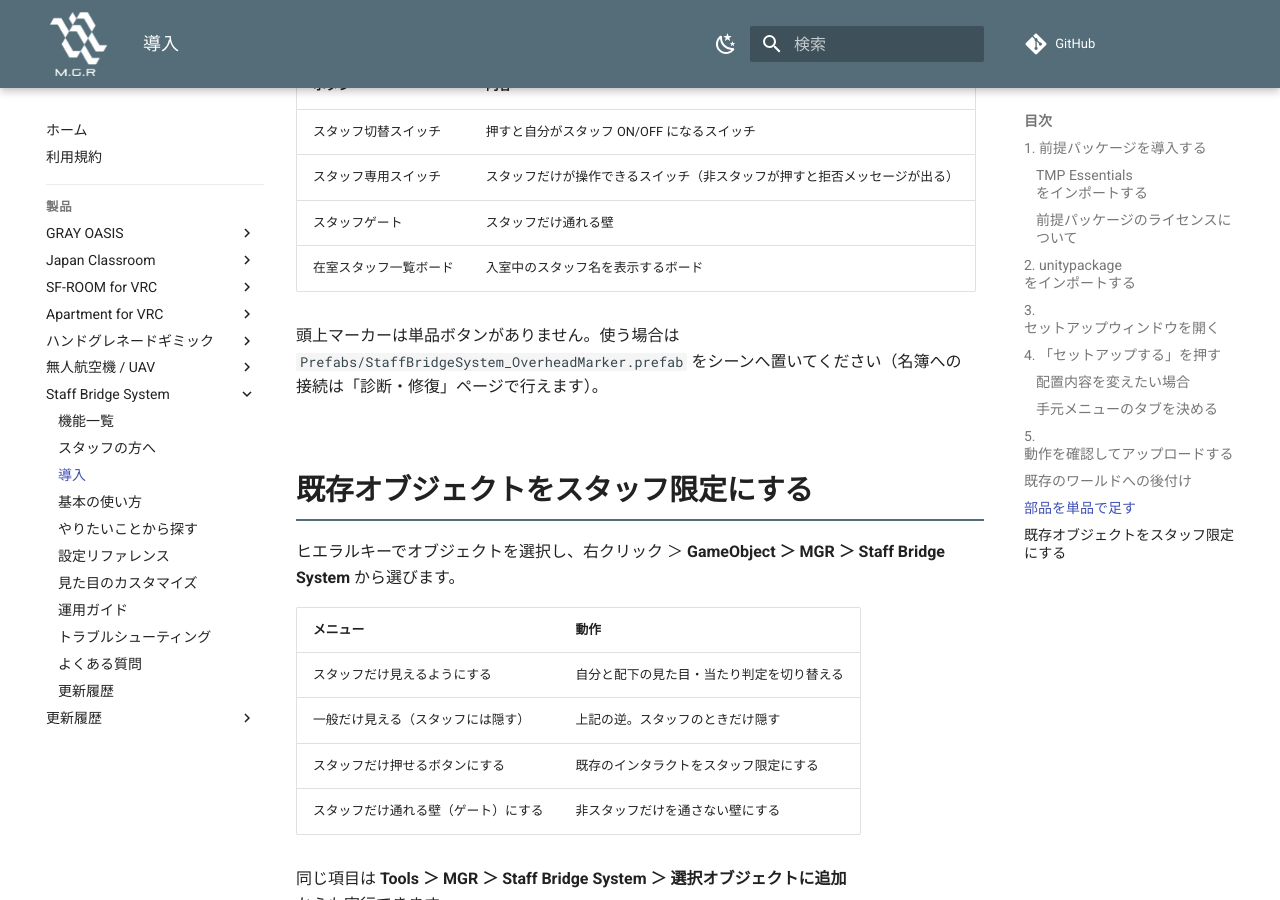
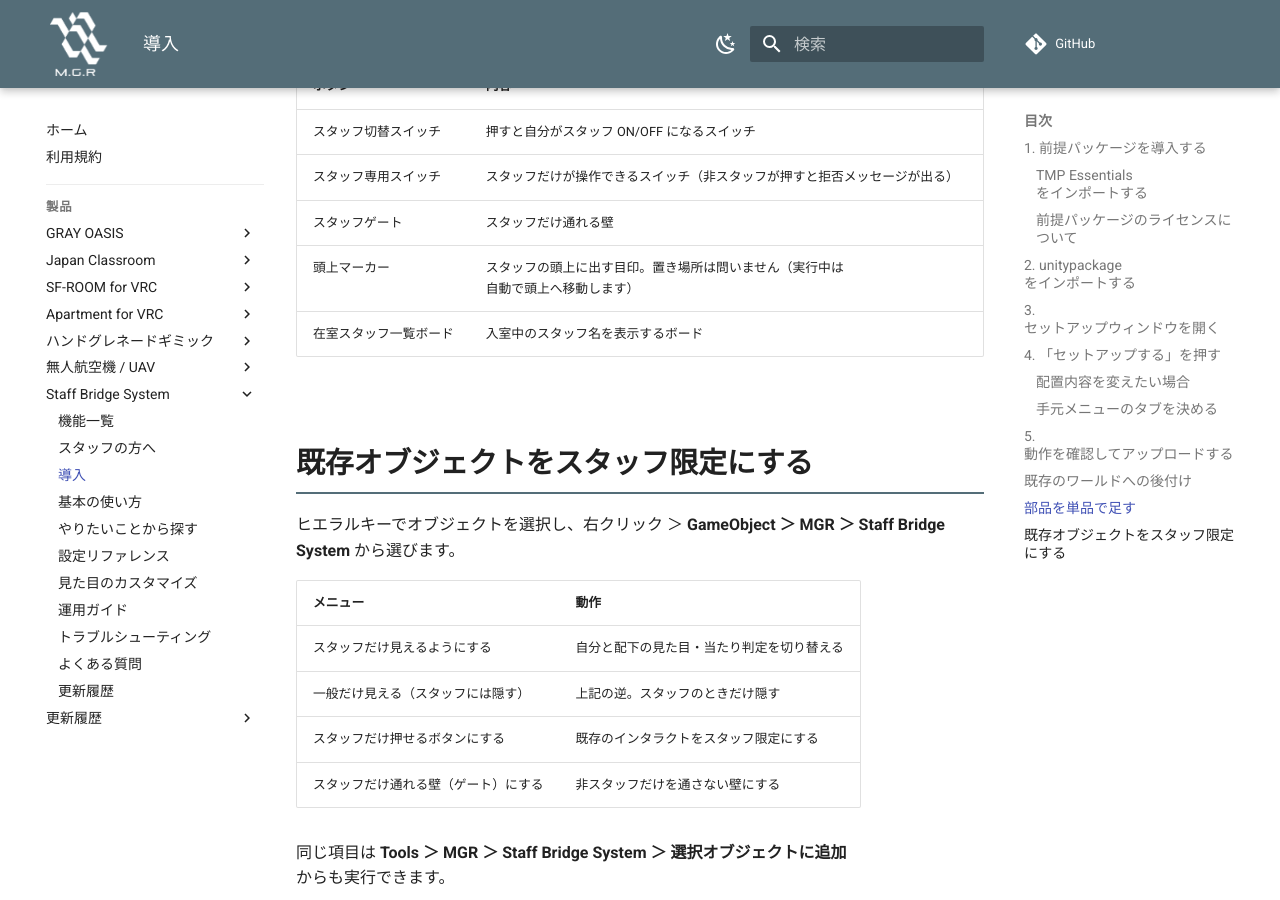
Before and after one commit to MAGURO-git/ProductArchive, an MkDocs documentation site: the page built from docs/staff-bridge-system/install.md, in a window 1280 px wide and 900 px high, scrolled down 5844 px. Built offline with MkDocs 1.6.1 and Material for MkDocs 9.7.7, drawn with Linux system fonts in a browser that asks for light colours; comment, search, counter and statistics services are not loaded.

Commit message:
Staff Bridge System: 頭上マーカーを単品ボタンから置けるようにした分を反映
Co-Authored-By: Claude Opus 5 <noreply@anthropic.com>

```diff
--- a/docs/staff-bridge-system/install.md
+++ b/docs/staff-bridge-system/install.md
@@ -130,10 +130,8 @@ VCC / ALCOM のプロジェクト設定から **FukuroUdon** を追加してく
 | スタッフ切替スイッチ | 押すと自分がスタッフ ON/OFF になるスイッチ |
 | スタッフ専用スイッチ | スタッフだけが操作できるスイッチ（非スタッフが押すと拒否メッセージが出る） |
 | スタッフゲート | スタッフだけ通れる壁 |
+| 頭上マーカー | スタッフの頭上に出す目印。置き場所は問いません（実行中は自動で頭上へ移動します） |
 | 在室スタッフ一覧ボード | 入室中のスタッフ名を表示するボード |
-
-
-頭上マーカーは単品ボタンがありません。使う場合は `Prefabs/StaffBridgeSystem_OverheadMarker.prefab` をシーンへ置いてください（名簿への接続は「診断・修復」ページで行えます）。
 
 ## 既存オブジェクトをスタッフ限定にする { #staff-only-existing }
 
```
